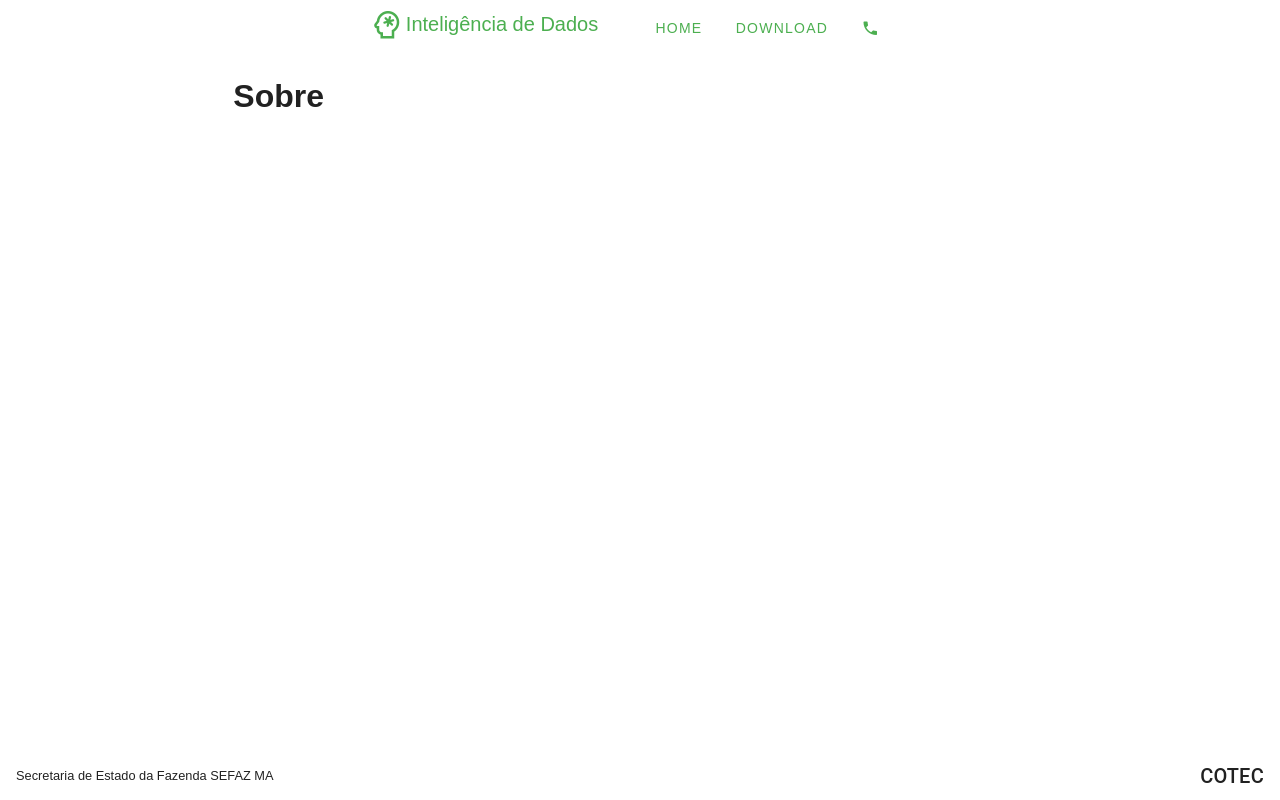
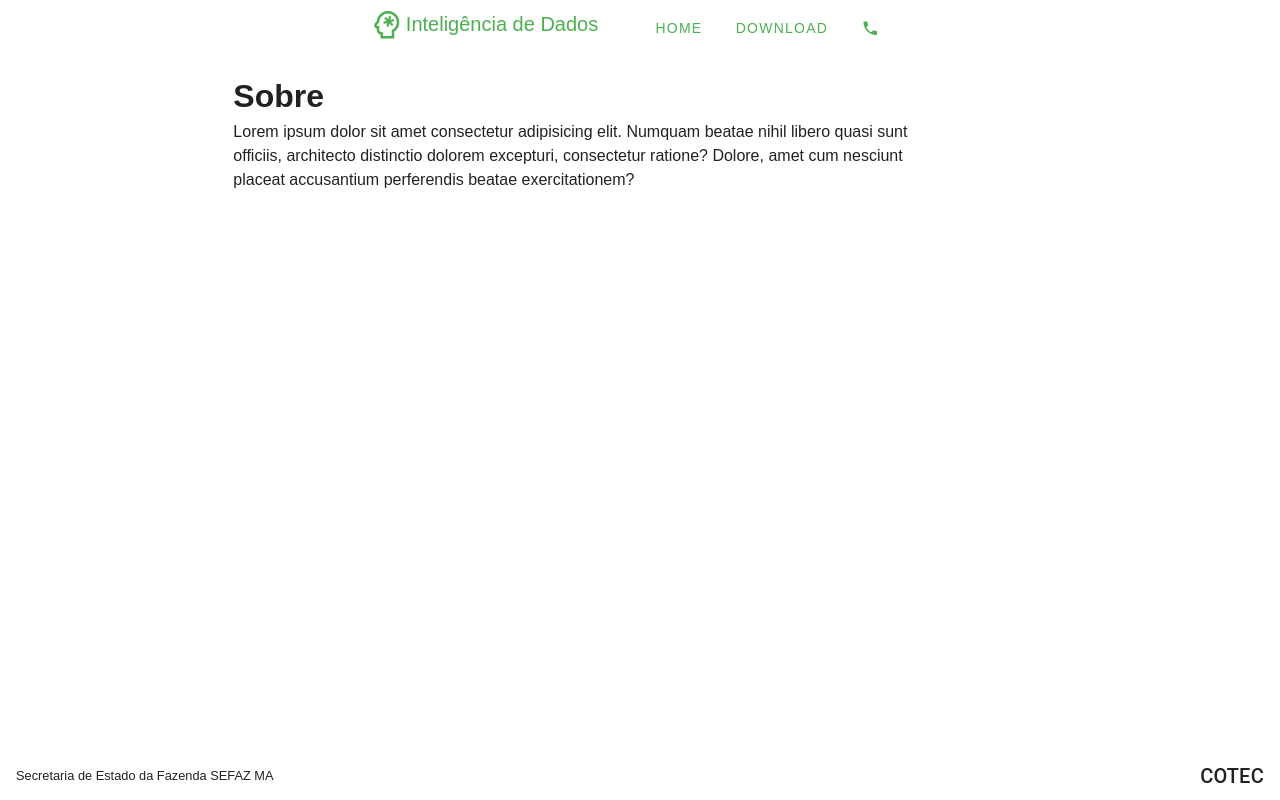
Before and after one commit to Guihumberto/lab-sefaz, a Nuxt app: page /about in a window 1280 px wide. Built offline with nearby package versions, Linux system fonts and the light colour scheme.

Commit message:
lista telefonica xs

```diff
--- a/pages/about.vue
+++ b/pages/about.vue
@@ -4,6 +4,7 @@
       :initial="initial"
       :enter="enter">
         <h1>Sobre</h1>
+        <p>Lorem ipsum dolor sit amet consectetur adipisicing elit. Numquam beatae nihil libero quasi sunt officiis, architecto distinctio dolorem excepturi, consectetur ratione? Dolore, amet cum nesciunt placeat accusantium perferendis beatae exercitationem?</p>
     </div>
 </template>
 
```
